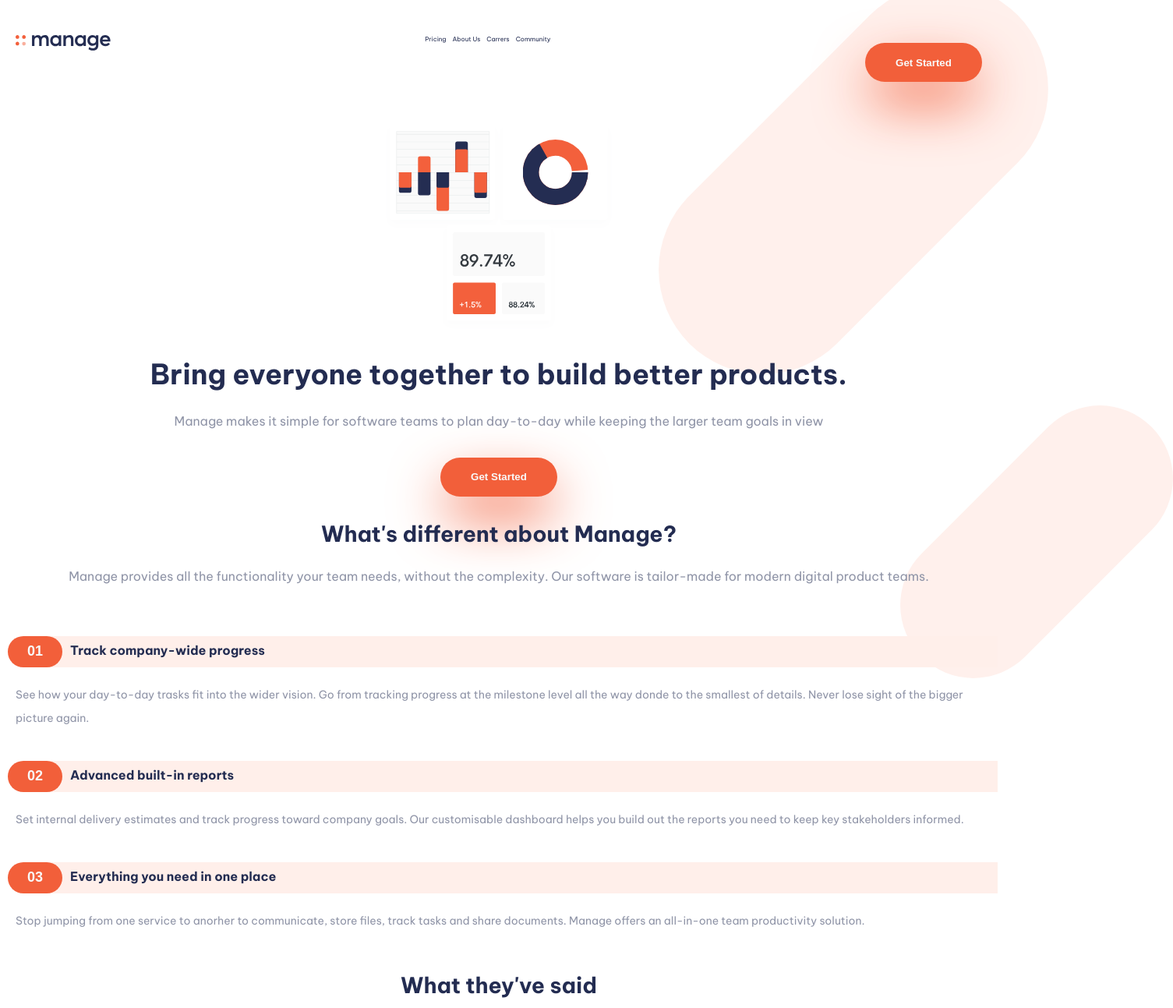
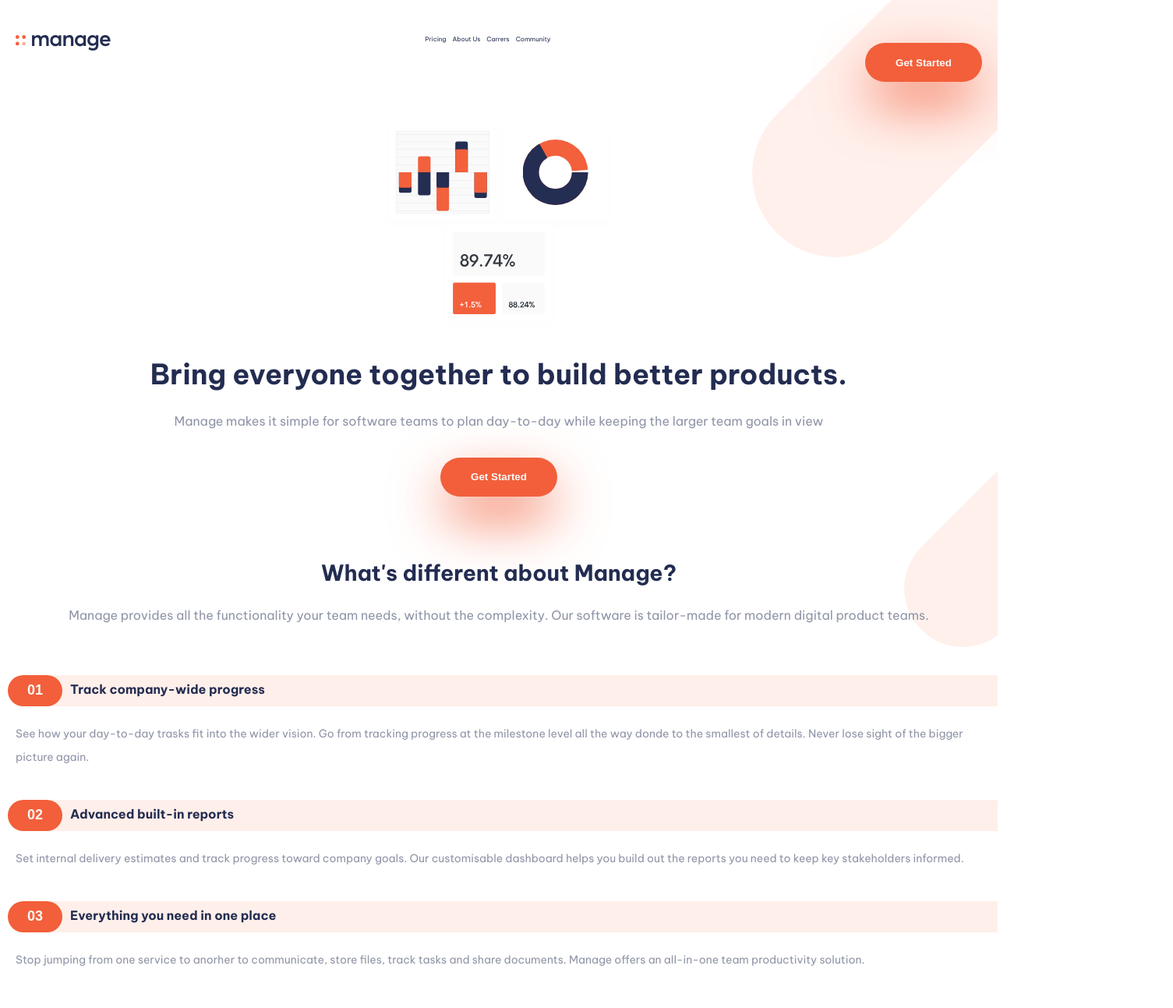
Before and after one commit to Fabriciogg8/Frontend-DH-Page, a plain HTML site: page index.html in a window 1280 px wide. Shown: the top 1293 px of the page at 78% size, 1505 px wide, since content can reach past the window. Drawn offline with Linux system fonts and the light colour scheme.

Commit message:
Ilustraciones desde backgroud img, Movile completo

```diff
--- a/css/style.css
+++ b/css/style.css
@@ -37,26 +37,28 @@ header {
 .navbar ul, .navbar button{
     display: none;
 }
-.illustration{
-   position: absolute;
-   height: 500px;
-   width: 350px;
-   z-index: -1;
-   top:-20px;
-   right: -65px;
-   max-width: 100vw;
-}
-.illustration img{
-    max-width: 100%;
-    max-height: 100%;
+.illustration {
+    position: absolute;
+    z-index: -1;
+    background-image: url("/img/bg-tablet-pattern.svg");
 }
 .illustration.one{
-    width: 500px;
-    height: auto;
+   height: 400px;
+   width: 400px;
+   top: 0px;
+   right: 0px;
+   background-size: 100%;
+   background-repeat: no-repeat;
+   background-position: 85px -70px;
 }
 .illustration.two{
-    top: 520px;
-    right: -225px;
+    height: 400px;
+    width: 400px;
+    top: 600px;
+    right: 0px;
+    background-size: 70%;
+    background-repeat: no-repeat;
+    background-position: 280px -50px;
 }
 .container-intro {
     display: flex;
@@ -96,12 +98,11 @@ button{
     width: 150px;
     height: 50px;
 }
-.ilustration.two{
-    position: absolute;
 
-}
+/* ---------------  MAIN ---------------------- */
+
 main {
-    margin-top: 30px;
+    margin-top: 80px;
 }
 .main {
     font-size: 28px;
@@ -206,6 +207,9 @@ section {
     background-color: var(--rojo-muy-pálido);
     box-shadow: none;
 }
+
+/* ----------------- FOOTER  ---------------------- */
+
 footer{
     background-color: var(--azul-muy-oscuro);
     display: flex;
--- a/index.html
+++ b/index.html
@@ -27,7 +27,7 @@
             </button>
         </nav>
         <div class="illustration one">
-            <img src="/img/bg-tablet-pattern.svg" alt="Illustration">
+            <!-- <img src="/img/bg-tablet-pattern.svg" alt="Illustration"> -->
         </div>
         <div class="container-intro">
             <img src="./img/illustration-intro.svg" alt="Graphics">
@@ -40,7 +40,7 @@
                 Manage makes it simple for software teams to plan day-to-day while keeping the larger team goals in view
             </p>
             <div class="illustration two">
-                <img src="./img/bg-tablet-pattern.svg" alt="Graphics">
+                <!-- <img src="./img/bg-tablet-pattern.svg" alt="Graphics"> -->
             </div>
             <button>
                 Get Started
```
